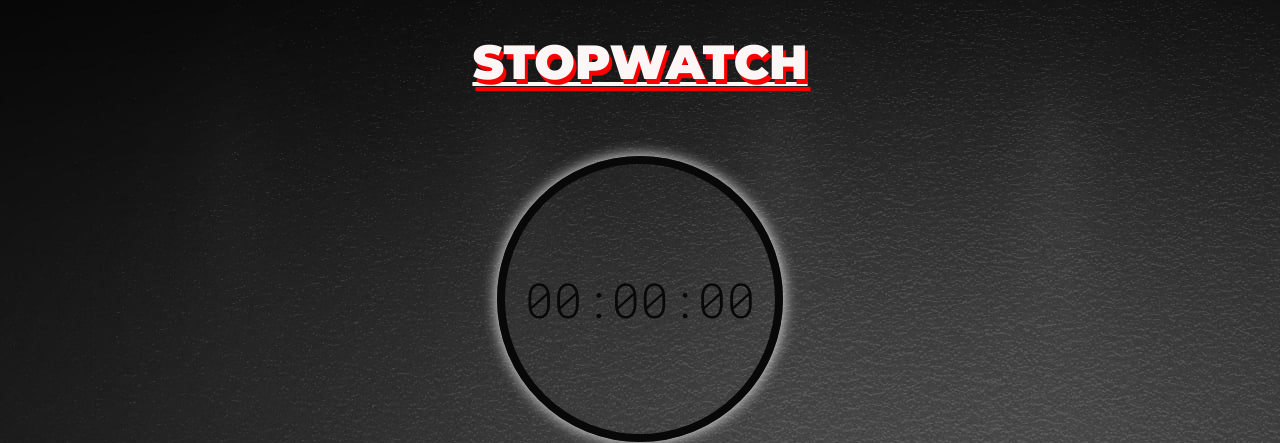
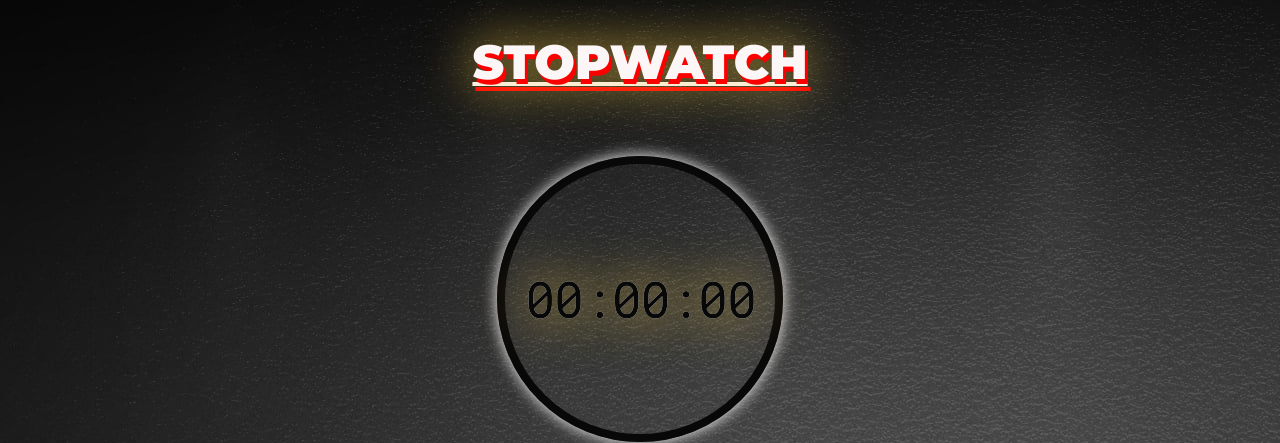
Before and after one commit to MalaviyaSahilDineshbhai/180420116027_mp3, a plain HTML site: page index.html in a window 1280 px wide. Shown: the top 443 px of the page. Drawn offline with Linux system fonts and the light colour scheme.

Commit message:
1st Commit

```diff
--- a/index.html
+++ b/index.html
@@ -20,7 +20,7 @@
       <h1><b><u>STOPWATCH</u></b></h1><br>
 
       <div class="circle">
-        <span class="time" id="display">00:00:00</span>
+        <span class="time" id="display"><b>00:00:00</b></span>
       </div>
 
       <div class="controls">
--- a/style.css
+++ b/style.css
@@ -10,7 +10,7 @@ body {
     font-weight: 200;
 
     text-align: center;
-    text-shadow: 3px 5px rgb(252, 0, 0);
+    text-shadow: 3px 5px rgb(252, 0, 0), 0 0 50px #f2c94c;
     line-height: 59px;
 
     padding: 0 64px;
@@ -20,6 +20,7 @@ body {
   .stopwatch {
     display: grid;
     justify-items: center;
+    text-shadow: 0 0 0px #fff, 0 0 50px #f2c94c;
     grid-row-gap: 23px;
     width: 100%;
     padding-top: 25px;
```
